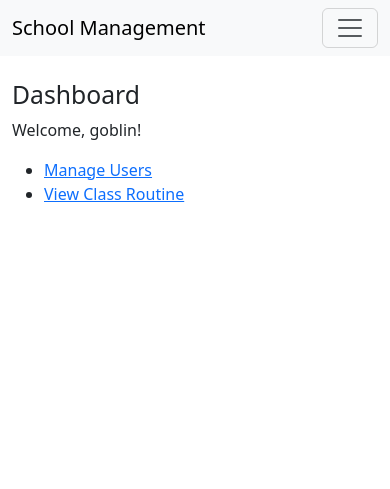
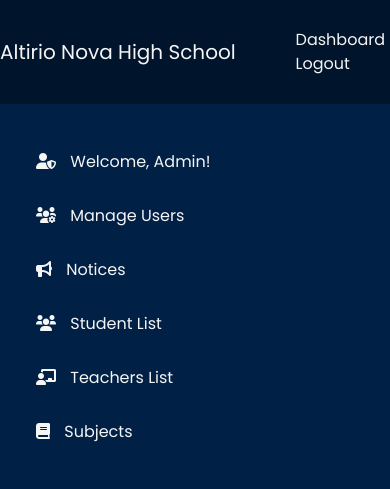
Before and after one commit to Knowledgeless/School_Management_System, a Django app: page /dashboard in a window 390 px wide. Shown: the top 489 px of the page. Run offline with Django 4.2, Linux system fonts and the light colour scheme; a user stored in the database is signed in; data comes from the database, SQL or seed files in the repository; both versions use the stored data as it was after the commit.

Commit message:
Updateed base

```diff
--- a/School/forms.py
+++ b/School/forms.py
@@ -24,10 +24,9 @@ class TeacherForm(forms.ModelForm):
         fields = ['subject', 'department']
 
 class StudentForm(forms.ModelForm):
-    """Form for student-specific details."""
     class Meta:
         model = Student
-        fields = ['class_name', 'section', 'roll_no']
+        fields = ['class_name', 'section', 'roll_no', 'full_name', 'year_of_admission', 'photo']  # Add 'photo' field here
 
 class TicketForm(forms.ModelForm):
     """Form for raising tickets."""
--- a/School/models.py
+++ b/School/models.py
@@ -38,6 +38,7 @@ class Student(models.Model):
     roll_no = models.IntegerField()
     full_name = models.CharField(max_length=255, default="give_me_name")
     year_of_admission = models.IntegerField(null=True, blank=True)  # Add this field
+    photo = models.ImageField(upload_to='student_photos/', null=True, blank=True)  # Add this field
 
     def __str__(self):
         return f"{self.profile.user.username} - {self.class_name} {self.section}"
--- /dev/null
+++ b/School/static/css/base.css
@@ -0,0 +1,66 @@
+@import url('https://fonts.googleapis.com/css2?family=Poppins:wght@400;700&display=swap');
+
+:root{
+    --poppins: "Poppins", serif;
+    --regular: 400;
+    --bold: 700;
+    --background:  rgb(0, 20, 43);
+    --blue: rgb(0, 32, 69);
+    --hover: rgb(0, 217, 255);
+}
+
+*{
+    margin: 0;
+    padding: 0;
+    box-sizing: border-box;
+    font-family: var(--poppins);
+    font-weight: var(--regular);
+}
+
+
+.navbar{
+    background-color: var(--background)
+}
+.navbar a{
+    color: whitesmoke;
+}
+.logo:hover{
+    color: whitesmoke;
+}
+.navbar ul li a:hover{
+    color: var(--hover);
+}
+.nav-link{
+    padding: 0 5px 0 0;
+}
+.menu{
+    padding: 20px 0;
+}
+
+.sidebar{
+    padding: 0 20px;
+    background-color: var(--blue);
+    color: whitesmoke;
+}
+.sidebar ul li{
+    margin: 30px 0;
+}
+.sidebar a{
+    color: whitesmoke;
+}
+.sidebar a:hover{
+    color: var(--hover);
+}
+
+.user_photo{
+    border: none;
+    border-radius: 100%;
+    height: 120px;
+    width: 120px;
+}
+.sidebar ul li a i{
+    margin: right;
+}
+.fas{
+    margin-right: 10px;
+}
--- /dev/null
+++ b/School/static/css/dashboard.css
@@ -0,0 +1,29 @@
+.dashboard-container {
+    display: flex;
+}
+
+.side-menu {
+    width: 250px;
+    background-color: #f8f9fa;
+    padding: 20px;
+    border-right: 1px solid #ddd;
+}
+
+.side-menu ul {
+    list-style: none;
+    padding: 0;
+}
+
+.side-menu ul li {
+    margin: 10px 0;
+}
+
+.side-menu ul li a {
+    text-decoration: none;
+    color: #ff0000;
+}
+
+.main-content {
+    flex: 1;
+    padding: 20px;
+}
--- a/School/templates/html/dashboard.html
+++ b/School/templates/html/dashboard.html
@@ -1,19 +1,19 @@
 {% extends 'base.html' %}
+{% load static %}
 {% block title %}Dashboard{% endblock %}
+
+{% block links %}
+    <link rel="stylesheet" href="{% static "css/dashboard.css" %}">
+{% endblock links %}
+
 {% block content %}
-<h2>Dashboard</h2>
-<p>Welcome, {{ user.username }}!</p>
-<ul>
-    {% if user.profile.role == 'Student' %}
-        <li><a href="{% url 'results' %}">View Results</a></li>
-        <li><a href="{% url 'attendance' %}">View Attendance</a></li>
-        <li><a href="{% url 'tickets' %}">Raise a Ticket</a></li>
-    {% elif user.profile.role == 'Teacher' %}
-        <li><a href="{% url 'student_list' %}">Manage Students</a></li>
-        <li><a href="{% url 'attendance' %}">Mark Attendance</a></li>
-    {% elif user.profile.role == 'Admin' %}
-        <li><a href="{% url 'manage_users' %}">Manage Users</a></li>
-        <li><a href="{% url 'class_routine' %}">View Class Routine</a></li>
-    {% endif %}
-</ul>
+
+    <div class="new">
+        <div class="p-3">
+            <h1>Welcome to the Dashboard</h1>
+            <p>This is the main content area.</p>
+            {% block dashboard_content %}{% endblock %}
+        </div>
+    </div>
+
 {% endblock %}
--- a/School/templates/html/results.html
+++ b/School/templates/html/results.html
@@ -1,6 +1,8 @@
 {% extends 'base.html' %}
 {% block title %}Results{% endblock %}
+
 {% block content %}
+
     <h2>Results</h2>
     <table class="table">
         <thead>
@@ -22,4 +24,5 @@
             {% endfor %}
         </tbody>
     </table>
+
 {% endblock %}
--- a/School/templates/html/student_list.html
+++ b/School/templates/html/student_list.html
@@ -2,10 +2,10 @@
 {% block title %}Student List{% endblock %}
 {% block content %}
 <h2>Student List</h2>
-<table class="table">
+<table class="table table-striped table-hover">
     <thead>
         <tr>
-            <th>#</th>
+            <th>No</th>
             <th>Student Name</th>
             <th>Class</th>
             <th>Section</th>
--- a/School/urls.py
+++ b/School/urls.py
@@ -1,6 +1,7 @@
 from django.urls import path
 from . import views
-
+from django.conf import settings
+from django.conf.urls.static import static
 
 urlpatterns = [
     path('', views.home, name=''),
@@ -10,7 +11,14 @@ urlpatterns = [
     path('logout_view', views.logout_view, name='logout'),
     path('dashboard', views.dashboard, name='dashboard'),
     path('student_list', views.student_list, name='student_list'),
+    path('teacher_list', views.teacher_list, name='teacher_list'),
     path('attendance', views.attendance, name='attendance'),
     path('results', views.results, name='results'),
     path('tickets', views.tickets, name='tickets'),
+    path("manage-users", views.manage_users, name="manage_users"),
+    path('subjects', views.subjects, name='subjects'),
+    path('notices', views.notices, name='notices'),
 ]
+
+if settings.DEBUG:
+    urlpatterns += static(settings.MEDIA_URL, document_root=settings.MEDIA_ROOT)
--- a/School/views.py
+++ b/School/views.py
@@ -3,7 +3,7 @@ from django.contrib.auth import login, logout, authenticate
 from django.contrib.auth.decorators import login_required
 from django.contrib.auth.models import User
 from django.http import HttpResponseForbidden
-from .models import Profile, Student, Class, Section, Result, Attendance, Ticket
+from .models import Profile, Student, Class, Section, Result, Attendance, Ticket, Teacher
 from .forms import UserForm, ProfileForm, StudentForm, TicketForm, TeacherForm
 
 def home(request):
@@ -21,7 +21,7 @@ def register(request):
         if user_form.is_valid() and profile_form.is_valid():
             # Save the user and profile
             user = user_form.save(commit=False)
-            user.set_password(user_form.cleaned_data["password"])
+            user.set_password(user_form.cleaned_data["password1"])
             user.save()
 
             # Create and save the profile with the user
@@ -29,19 +29,22 @@ def register(request):
             profile.user = user
             profile.save()
 
-            # Based on role, save role-specific data
+            # Set the user's full name and handle role-specific data
+            full_name = f"{user.first_name} {user.last_name}"
             if profile.role == "Teacher" and teacher_form.is_valid():
                 teacher = teacher_form.save(commit=False)
                 teacher.profile = profile
+                teacher.year_of_joining = request.POST.get("year_of_joining")
                 teacher.save()
 
-            if profile.role == "Student" and student_form.is_valid():
+            elif profile.role == "Student" and student_form.is_valid():
                 student = student_form.save(commit=False)
                 student.profile = profile
+                student.year_of_admission = request.POST.get("year_of_admission")
+                student.full_name = full_name
                 student.save()
 
-            # After creating user, redirect to login page
-            return redirect("login")
+            return redirect("login")  # Redirect to login page
     else:
         user_form = UserForm()
         profile_form = ProfileForm()
@@ -59,6 +62,7 @@ def register(request):
         },
     )
 
+
 def login_view(request):
     """User login view."""
     if request.method == "POST":
@@ -66,6 +70,11 @@ def login_view(request):
         password = request.POST["password"]
         user = authenticate(request, username=username, password=password)
         if user is not None:
+            # Check if the user has a profile
+            if not hasattr(user, 'profile'):
+                # Create a profile for the admin user automatically
+                Profile.objects.create(user=user, role='Admin')
+
             login(request, user)
             return redirect("dashboard")
         else:
@@ -81,15 +90,55 @@ def logout_view(request):
 @login_required
 def dashboard(request):
     """Dashboard view for different user roles."""
-    profile = request.user.profile
+    try:
+        profile = request.user.profile
+    except Profile.DoesNotExist:
+        # Automatically create a profile for users without one
+        profile = Profile.objects.create(user=request.user, role="Admin")
+        return render(request, "html/dashboard.html", {"role": "Admin", "full_name": request.user.get_full_name()})
+
     if profile.role == "Student":
-        return render(request, "html/dashboard.html", {"role": "Student"})
+        try:
+            student = Student.objects.get(profile=profile)
+            return render(
+                request,
+                "html/dashboard.html",
+                {"role": "Student", "student": student, "full_name": student.full_name}
+            )
+        except Student.DoesNotExist:
+            # Redirect or show a message if no student instance is linked
+            return render(
+                request,
+                "html/error.html",
+                {"message": "Student profile not found. Contact Admin."},
+            )
+
     elif profile.role == "Teacher":
-        return render(request, "html/dashboard.html", {"role": "Teacher"})
+        try:
+            teacher = Teacher.objects.get(profile=profile)
+            full_name = teacher.full_name
+            return render(
+                request,
+                "html/dashboard.html",
+                {"role": "Teacher", "teacher": teacher, "full_name": full_name}
+            )
+        except Teacher.DoesNotExist:
+            # Redirect or show a message if no teacher instance is linked
+            return render(
+                request,
+                "html/error.html",
+                {"message": "Teacher profile not found. Contact Admin."},
+            )
+
     elif profile.role == "Admin":
-        return render(request, "html/dashboard.html", {"role": "Admin"})
+        full_name = request.user.get_full_name()
+        if full_name:
+            return render(request, "html/dashboard.html", {"role": "Admin", "full_name": full_name})
+        else:
+            return render(request, "html/dashboard.html", {"role": "Admin", "full_name": "Admin"})
+
     else:
-        return HttpResponseForbidden()
+        return HttpResponseForbidden("You are not authorized to access this page.")
 
 @login_required
 def student_list(request):
@@ -99,6 +148,15 @@ def student_list(request):
 
     students = Student.objects.all()
     return render(request, "html/student_list.html", {"students": students})
+
+@login_required
+def teacher_list(request):
+    """View to manage students."""
+    if request.user.profile.role not in ["Admin"]:
+        return HttpResponseForbidden()
+
+    teacher = Teacher.objects.all()
+    return render(request, "html/teacher_list.html", {"students": teacher})
 
 @login_required
 def attendance(request):
@@ -146,7 +204,7 @@ def create_student(request):
     if request.method == 'POST':
         user_form = UserForm(request.POST)
         profile_form = ProfileForm(request.POST)
-        student_form = StudentForm(request.POST)
+        student_form = StudentForm(request.POST, request.FILES)  # Handle file uploads
 
         if user_form.is_valid() and profile_form.is_valid() and student_form.is_valid():
             # Create user instance
@@ -180,3 +238,37 @@ def create_student(request):
         'profile_form': profile_form,
         'student_form': student_form
     })
+
+@login_required
+def manage_users(request):
+    """View for managing users (Admin only)."""
+    if request.user.profile.role != "Admin":
+        return HttpResponseForbidden("You are not authorized to view this page.")
+
+    users = User.objects.all()
+    return render(request, "html/manage_users.html", {"users": users})
+
+
+@login_required
+def subjects(request):
+    """View subjects for students or teachers."""
+    if request.user.profile.role == "Student":
+        student = Student.objects.get(profile=request.user.profile)
+        subjects = Subject.objects.filter(class_name=student.class_name)
+    elif request.user.profile.role == "Teacher":
+        teacher = Teacher.objects.get(profile=request.user.profile)
+        subjects = Subject.objects.filter(teacher=request.user.profile)
+    elif request.user.profile.role == "Admin":
+        subjects = Subject.objects.all()
+    else:
+        return HttpResponseForbidden("Unauthorized Access")
+    return render(request, "html/subjects.html", {"subjects": subjects})
+
+@login_required
+def notices(request):
+    """Display notices."""
+    notices = [
+        {"title": "Annual Day", "description": "Details about the event."},
+        {"title": "Exam Schedule", "description": "Midterm exam dates."},
+    ]
+    return render(request, "html/notices.html", {"notices": notices})
--- a/templates/base.html
+++ b/templates/base.html
@@ -6,16 +6,23 @@
     <meta name="viewport" content="width=device-width, initial-scale=1.0">
     <title> {% block title %}{% endblock title %} </title>
     <link rel="stylesheet" href="https://cdn.jsdelivr.net/npm/bootstrap@5.3.0/dist/css/bootstrap.min.css">
+    <link rel="stylesheet" href="https://cdnjs.cloudflare.com/ajax/libs/font-awesome/6.0.0-beta3/css/all.min.css">
+
+    <!-- Base CSS -->
+    <link rel="stylesheet" href="{% static "css/base.css" %}">
+
+    <!-- Other Page CSS-->
+    {% block links %}{% endblock links %}
+
 </head>
 <body>
 
-    <nav class="navbar navbar-expand-md navbar-light bg-light">
-        <div class="container-fluid">
-            <a class="navbar-brand" href="{% url 'home' %}">School Management</a>
-            <button class="navbar-toggler" type="button" data-bs-toggle="collapse" data-bs-target="#navbarNav">
-                <span class="navbar-toggler-icon"></span>
-            </button>
-            <div class="collapse navbar-collapse" id="navbarNav">
+    <nav class="navbar navbar-expand-md">
+        <div class="container menu">
+            <div class="logos">
+                <a class="logo navbar-brand" href="{% url 'home' %}">Altirio Nova High School</a>
+            </div>
+            <div class="up_menu">
                 <ul class="navbar-nav ms-auto">
                     {% if user.is_authenticated %}
                         <li class="nav-item">
@@ -28,18 +35,76 @@
                         <li class="nav-item">
                             <a class="nav-link" href="{% url 'login' %}">Login</a>
                         </li>
-                        <li class="nav-item">
+                        {% comment %} <li class="nav-item">
                             <a class="nav-link" href="{% url 'register' %}">Register</a>
-                        </li>
+                        </li> {% endcomment %}
                     {% endif %}
                 </ul>
             </div>
         </div>
     </nav>
 
-    <div class="container mt-4">
+
+    <!--- sidebar creation -->
+
+    {% if user.is_authenticated %}
+        <div class="container-fluid">
+            <div class="row">
+                <!-- Fixed Sidebar -->
+                <div class="sidebar col-md-3 col-lg-2 vh-100 position-fixed d-flex flex-column">
+                    <div class="menu p-3">
+                        <ul class="list-unstyled">
+                            {% if user.profile.role == 'Student' %}
+                                <!-- Student Profile Picture -->
+                                <li class="text-center mb-3">
+                                    {% if user.profile.student.photo %}
+                                        <img src="{{ user.profile.student.photo.url }}" alt="Student Photo" class="user_photo">
+                                    {% else %}
+                                        <i class="fas fa-user-circle fa-3x"></i>
+                                    {% endif %}
+                                </li>
+                                <!-- Student Info -->
+                                <li class="mb-2">
+                                    <i class="fas fa-user"></i> {{ user.username }}
+                                </li>
+                                <li class="mb-2">
+                                    <i class="fas fa-id-card"></i> {{ user.profile.student.full_name }}
+                                </li>
+                                <li><a class="text-decoration-none" href="{% url 'results' %}"><i class="fas fa-chart-line"></i> Results</a></li>
+                                <li><a class="text-decoration-none" href="{% url 'attendance' %}"><i class="fas fa-calendar-check"></i> Attendance</a></li>
+                                <li><a class="text-decoration-none" href="{% url 'subjects' %}"><i class="fas fa-book"></i> Subjects</a></li>
+                                <li><a class="text-decoration-none" href="{% url 'notices' %}"><i class="fas fa-bullhorn"></i> Notices</a></li>
+                                <li><a class="text-decoration-none" href="{% url 'tickets' %}"><i class="fas fa-ticket-alt"></i> Raise a Ticket</a></li>
+                            {% elif user.profile.role == 'Teacher' %}
+                                <li class="mb-2">
+                                    <i class="fas fa-chalkboard-teacher"></i> {{ user.profile.teacher.full_name }}
+                                </li>
+                                <li class="mb-2">
+                                    <i class="fas fa-book-open"></i> {{ user.profile.teacher.subject }} {{user.profile.role}}
+                                </li>
+
+                                <li><a class="text-decoration-none" href="{% url 'student_list' %}"><i class="fas fa-users"></i> Manage Students</a></li>
+                                <li><a class="text-decoration-none" href="{% url 'attendance' %}"><i class="fas fa-calendar-alt"></i> Mark Attendance</a></li>
+                                <li><a class="text-decoration-none" href="{% url 'notices' %}"><i class="fas fa-bullhorn"></i> Notices</a></li>
+                            {% elif user.profile.role == 'Admin' %}
+                                <li class="mb-2">
+                                    <i class="fas fa-user-shield"></i> Welcome, Admin!
+                                </li>
+                                <li><a class="text-decoration-none" href="{% url 'manage_users' %}"><i class="fas fa-users-cog"></i> Manage Users</a></li>
+                                <li><a class="text-decoration-none" href="{% url 'notices' %}"><i class="fas fa-bullhorn"></i> Notices</a></li>
+                                <li><a class="text-decoration-none" href="{% url 'student_list' %}"><i class="fas fa-users"></i> Student List</a></li>
+                                <li><a class="text-decoration-none" href="{% url 'teacher_list' %}"><i class="fas fa-chalkboard-teacher"></i> Teachers List</a></li>
+                                <li><a class="text-decoration-none" href="{% url 'subjects' %}"><i class="fas fa-book"></i> Subjects</a></li>
+                            {% endif %}
+                        </ul>
+                    </div>
+                </div>
+            </div>
+        </div>
+    {% endif %}
+
+    <div class="content col-md-9 col-lg-10 offset-md-3 offset-lg-2">
         {% block content %}{% endblock content %}
-
     </div>
 
 </body>
```
Also changed, not shown: School/templates/html/error.html (added, +9 -0 lines), School/templates/html/home.html (+7 -2 lines), School/templates/html/manage_users.html (added, +32 -0 lines), School/templates/html/teacher_list.html (added, +19 -0 lines), School/migrations/0005_student_photo.py (added), db.sqlite3, student_photos/hemal.jpg (added), student_photos/hemal_rtL7cSE.jpg (added). Lines whose indentation alone changed are shown as unchanged.
